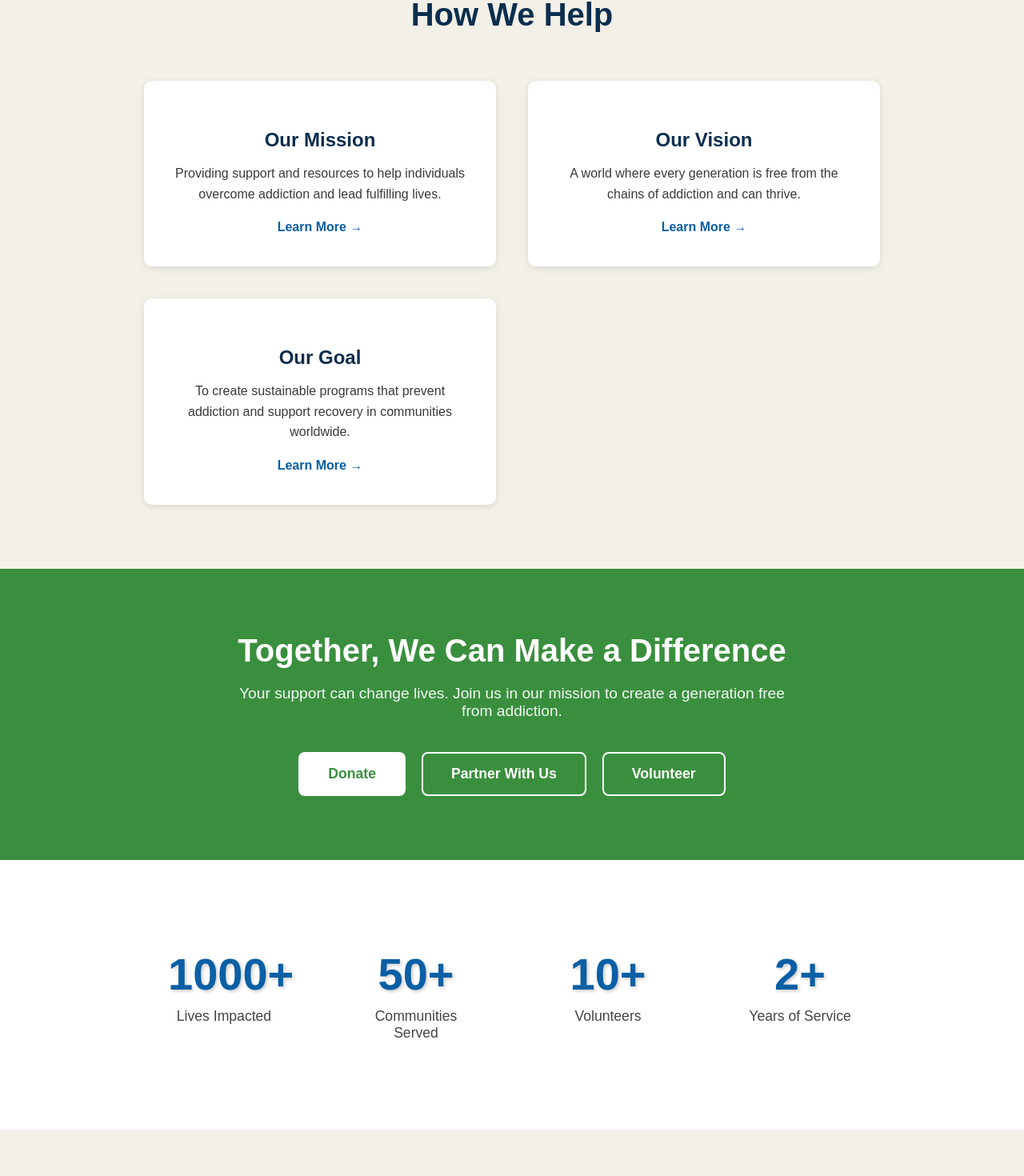
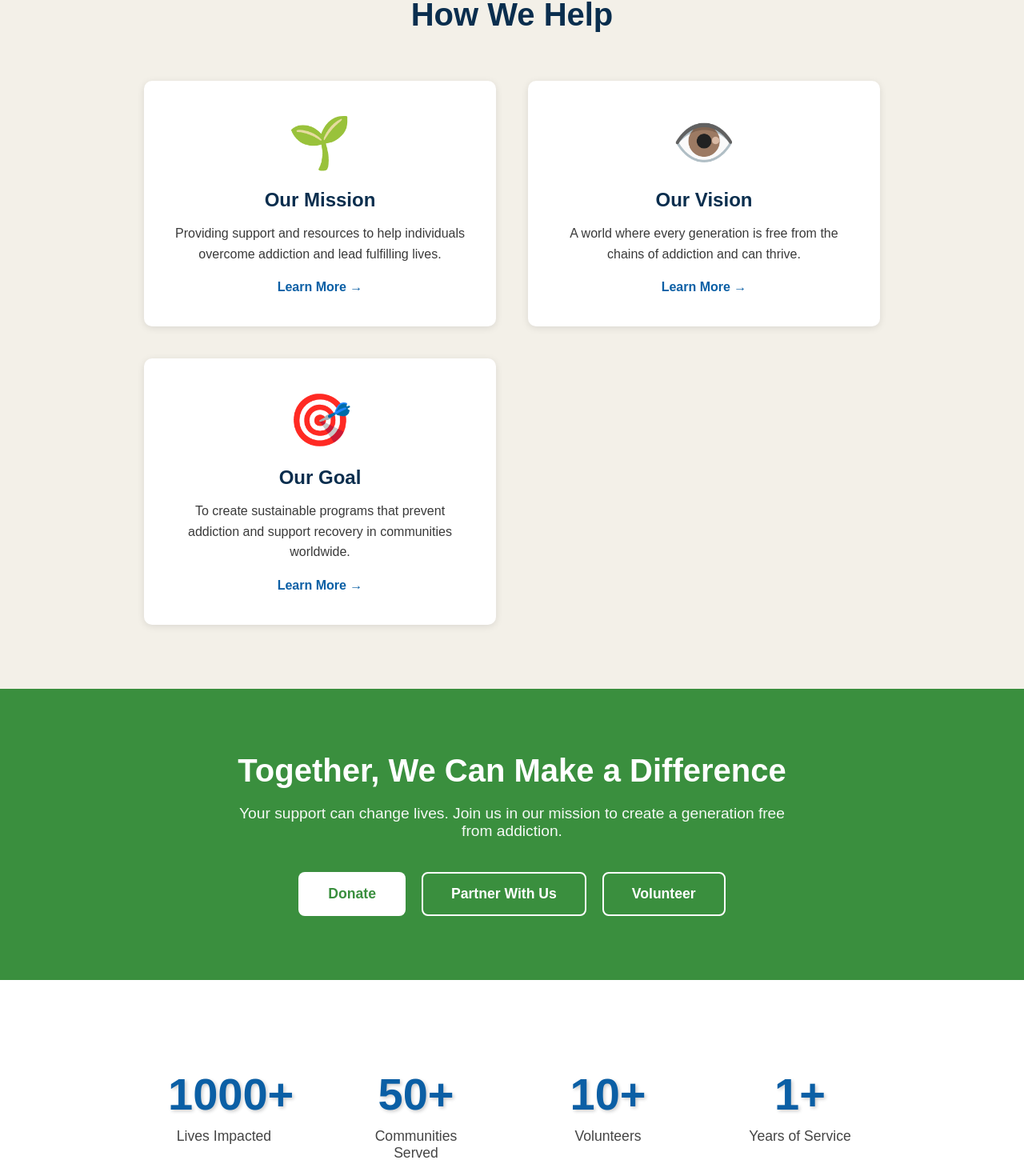
Before and after one commit to WadaDiriba/WEARING-GENERATION-FROM-ADDICTION-CHARITY, a React (Vite) app: page / in a window 1280 px wide. Shown: the part 1496-2966 px from the top of the page at 80% size. Built offline with nearby package versions, Linux system fonts and the light colour scheme.

Commit message:
new thifn chnaged

```diff
--- a/src/components/Home/Home.jsx
+++ b/src/components/Home/Home.jsx
@@ -122,19 +122,19 @@ const Home = () => {
           <h2 className="section-title">How We Help</h2>
           <div className="features-grid">
             <div className="feature-card">
-              <div className="feature-icon"></div>
+              <div className="feature-icon">🌱</div>
               <h3>Our Mission</h3>
               <p>Providing support and resources to help individuals overcome addiction and lead fulfilling lives.</p>
               <Link to="/about/mission" className="feature-link">Learn More →</Link>
             </div>
             <div className="feature-card">
-              <div className="feature-icon"></div>
+              <div className="feature-icon">👁️</div>
               <h3>Our Vision</h3>
               <p>A world where every generation is free from the chains of addiction and can thrive.</p>
               <Link to="/about/vision" className="feature-link">Learn More →</Link>
             </div>
             <div className="feature-card">
-              <div className="feature-icon"></div>
+              <div className="feature-icon"> 🎯</div>
               <h3>Our Goal</h3>
               <p>To create sustainable programs that prevent addiction and support recovery in communities worldwide.</p>
               <Link to="/about/goal" className="feature-link">Learn More →</Link>
@@ -173,7 +173,7 @@ const Home = () => {
               <div className="stat-label">Volunteers</div>
             </div>
             <div className="stat-item">
-              <div className="stat-number">2+</div>
+              <div className="stat-number">1+</div>
               <div className="stat-label">Years of Service</div>
             </div>
           </div>
```
